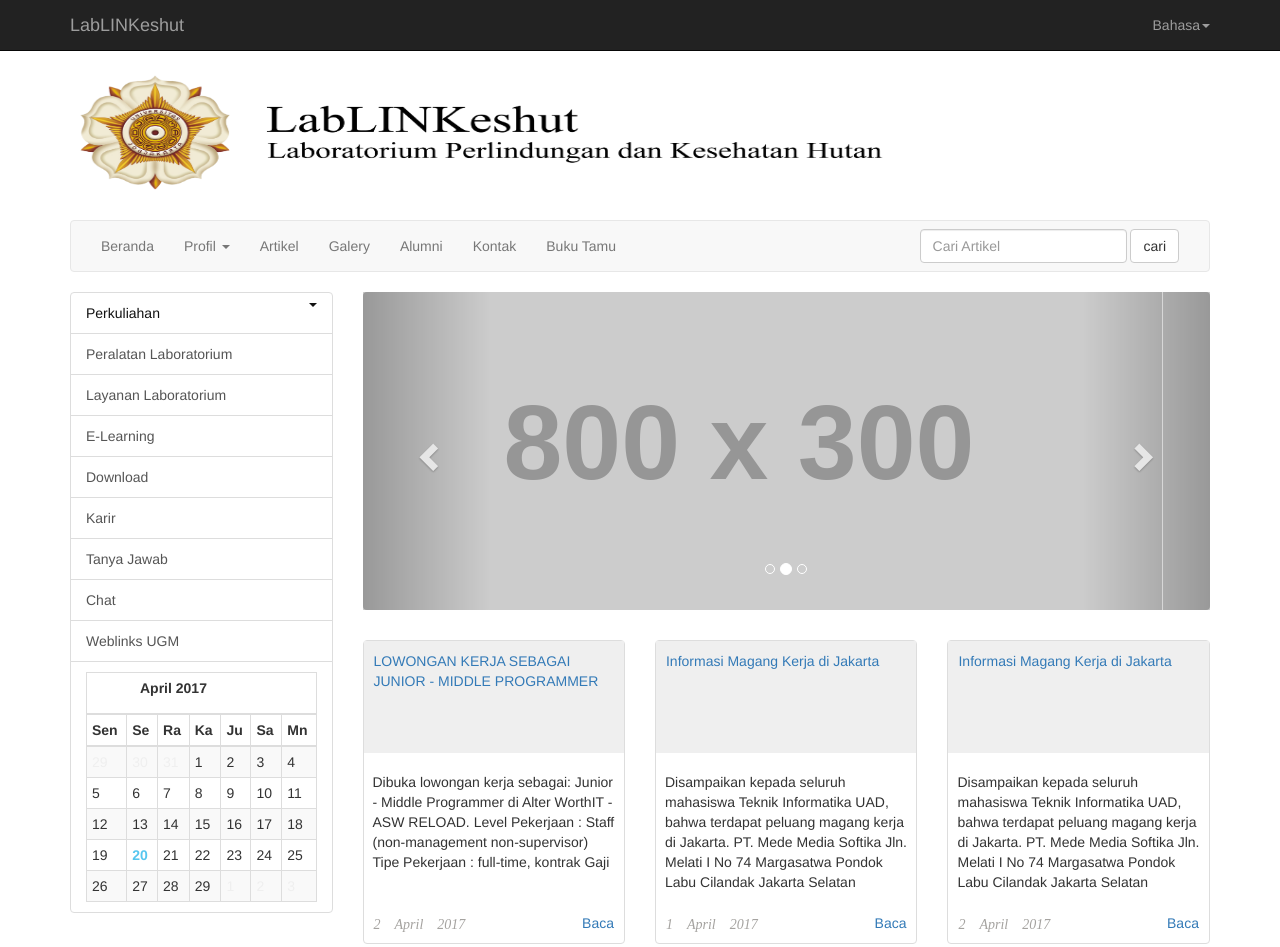
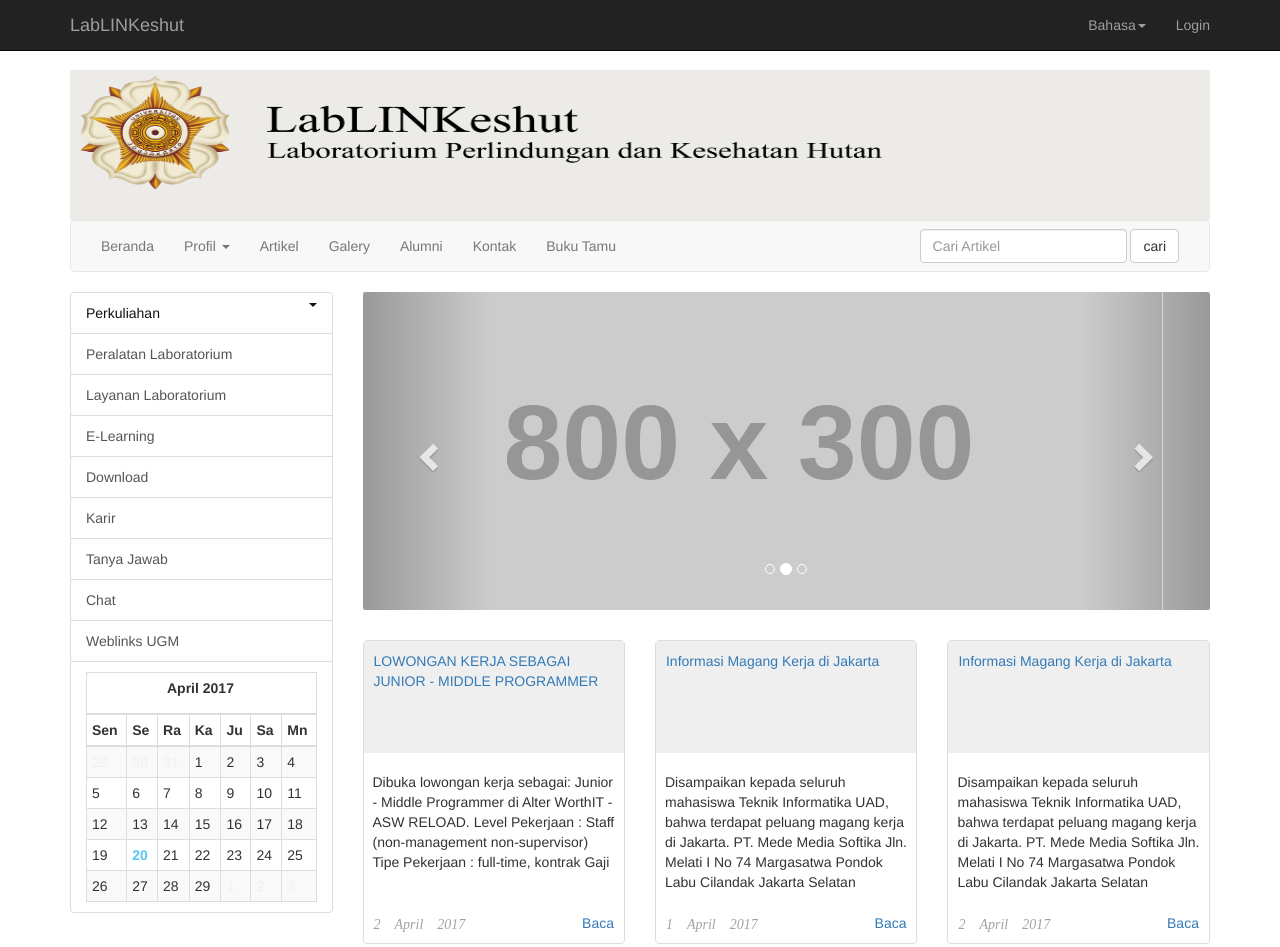
Before and after one commit to Laluhelmi/bootstrapdesign, a plain HTML site: page index.html in a window 1280 px wide. Shown: the top 947 px of the page. Drawn offline with Linux system fonts and the light colour scheme; placeholder pictures from the web are drawn by us.

Commit message:
perubahan

```diff
--- a/index.html
+++ b/index.html
@@ -51,6 +51,7 @@
             <li><a href="#">INGGRIS</a></li>
           </ul>
         </li>
+        <li><a href="#">Login</a></li>
                 </ul>
             </div>
             <!-- /.navbar-collapse -->
@@ -62,7 +63,7 @@
     <div class="container">
               <div class="container-fluid">
              <div class="row">
-                 <img src="headbaru.png" alt="" width="100%" height="150px" style="background-color:">
+                 <img src="headbaru.png" alt="" width="100%" height="150px" style="background-color:#edebe8">
                <nav class="navbar navbar-default">
   <div class="container-fluid">
     <!-- Brand and toggle get grouped for better mobile display -->
@@ -141,7 +142,7 @@
                                           <th colspan="7">
                                               <span class="btn-group">
 
-                                        <p style="margin-left: 48px;">April 2017</p>
+                                        <p style="margin-left: 75px;">April 2017</p>
 
                                       </span>
                                           </th>
--- a/style.css
+++ b/style.css
@@ -17,6 +17,9 @@ a:focus{
 a:visited{
   text-decoration: none;;
 }
+.t{
+  list-style: none;
+}
 a:hover{
   text-decoration: none;;
 }
```
